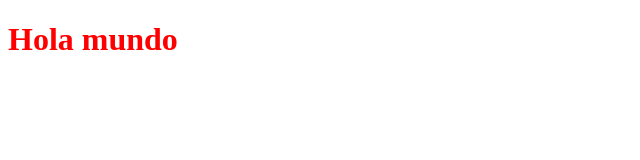
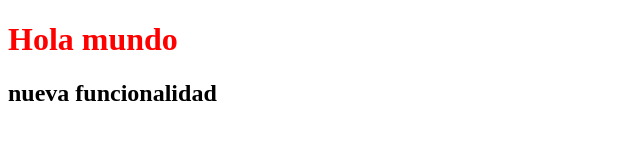
Before and after one commit to JoseTorrecillas/bootCampEvery, a plain HTML site: page index.html in a window 1280 px wide. Shown: the whole page, without its empty margins (0-640 px from the left). Drawn offline with Linux system fonts and the light colour scheme.

Commit message:
nuevocommit

```diff
--- a/index.html
+++ b/index.html
@@ -6,5 +6,6 @@
 </head>
 <body>
 	<h1>Hola mundo</h1>
+	<h2>nueva funcionalidad</h2>
 </body>
 </html>
```
